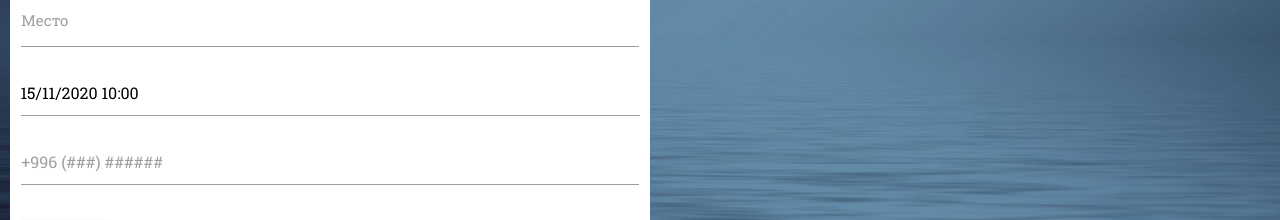
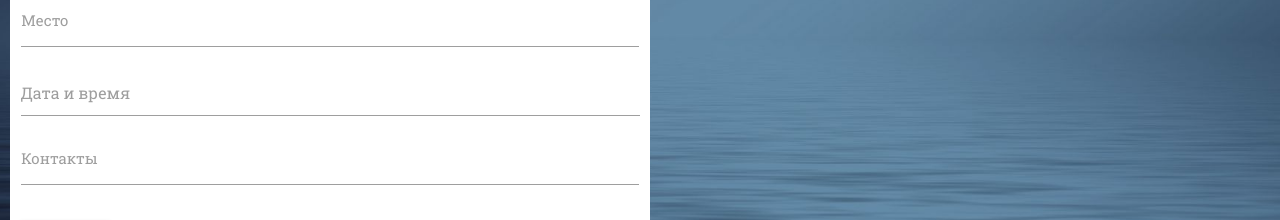
Before and after one commit to kasymjaparov/sportEventsBishkek, a React (Create React App) app: page / in a window 1280 px wide. Shown: the part 310-530 px from the top of the page. Built offline with nearby package versions, Linux system fonts and the light colour scheme.

Commit message:
change placeholders

```diff
--- a/src/components/InputEvent/index.js
+++ b/src/components/InputEvent/index.js
@@ -10,7 +10,7 @@ function App() {
     registerLocale("ru", ru)
     const data = [{value: 'Футбол',label: "Football"},{value: 'Баскетбол',label: "Basketball"},{value: 'Теннис',label: "Tennis" }]
       const[select, setSelect] = useState()
-      const[date, setDate] = useState(new Date())
+      const[date, setDate] = useState('')
       const[number, setNumber]=React.useState('')
       const[author, setAuthor]=React.useState('')
       const[place, setPlace]=React.useState('')
@@ -58,6 +58,8 @@ function App() {
       timeIntervals={15}
       timeInputLabel="Время:"
       dateFormat="dd/MM/yyyy h:mm "
+      disabledKeyboardNavigation
+      placeholderText="Дата и время"
       locale="ru"
     />
     <div className="row">
@@ -65,7 +67,8 @@ function App() {
           <div className="row">
             <div className="input-field col s12">
                <NumberFormat className='inputEvent_number' onChange={(event) => setNumber(event.target.value)}
-        value={number} format="+996 (###) ######" placeholder='+996 (###) ######'  mask="_"/>
+        value={number} format="+996 (###) ######" mask="_"/>
+            <label >Контакты</label>
             </div>
           </div>
         </form>
--- a/src/index.css
+++ b/src/index.css
@@ -70,9 +70,10 @@ overflow-x: hidden;
 .react-datepicker-wrapper{
     width: 100%;
 }
-.react-datepicker__input-container,.input_date{
+.react-datepicker__input-container{
     padding: 0 0.75em;
 }
+
 .waves-effect{
     margin-bottom: 10px;
     margin-left: 10px;
@@ -82,6 +83,6 @@ overflow-x: hidden;
     padding: 0 0.75em;
 
 }
-.inputEvent_number::placeholder{
+.inputEvent_number::placeholder,.react-datepicker__input-container input::placeholder{
     color:#9e9e9e ;
 }
```
